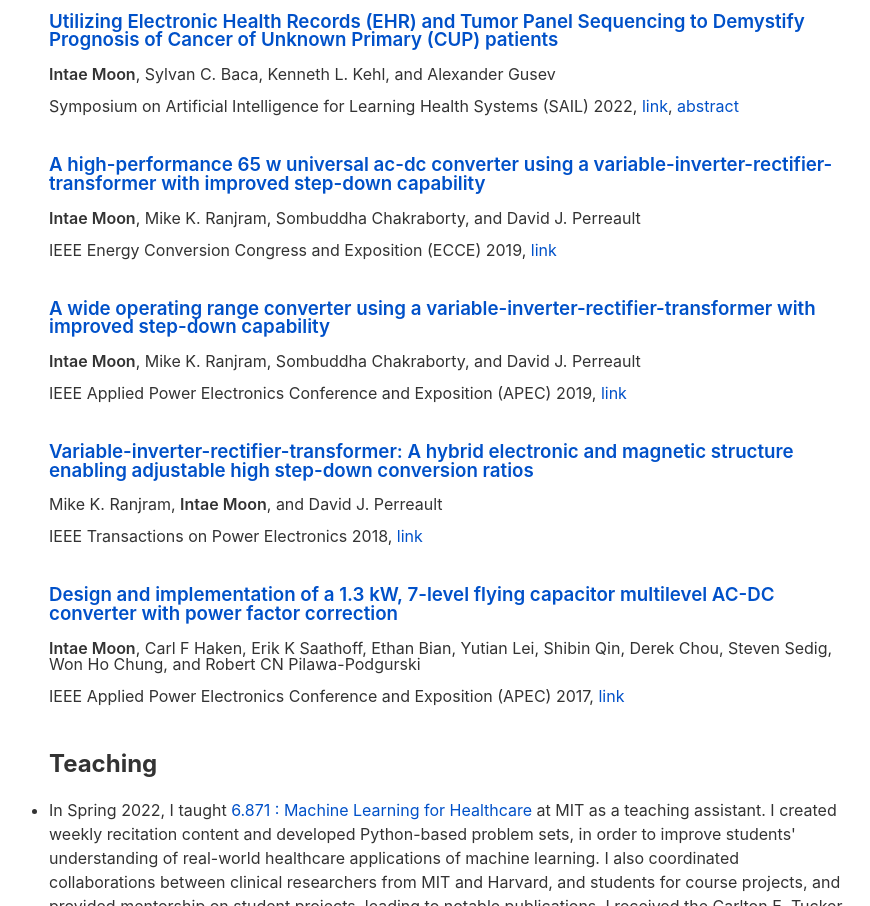
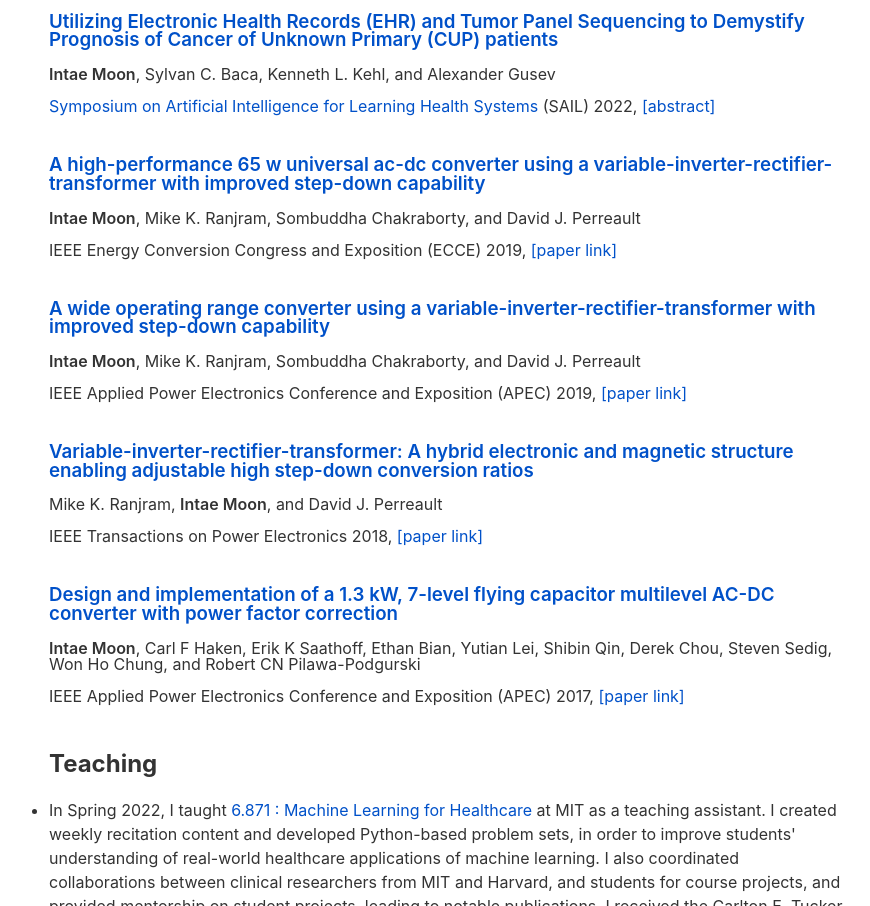
Before and after one commit to itmoon7/itmoon7.github.io, a plain HTML site: page index.html in a window 1280 px wide. Shown: the part 1891-2797 px from the top of the page, without its empty margins (191-1061 px from the left). Drawn offline with Linux system fonts and the light colour scheme.

Commit message:
Update index.html

```diff
--- a/index.html
+++ b/index.html
@@ -79,35 +79,35 @@
           <p>
             <span class="pub-title">Utilizing Electronic Health Records (EHR) and Tumor Panel Sequencing to Demystify Prognosis of Cancer of Unknown Primary (CUP) patients</span></p>
           <p><span class="self-author">Intae Moon</span>, Sylvan C. Baca, Kenneth L. Kehl, and Alexander Gusev</p>
-         <p>Symposium on Artificial Intelligence for Learning Health Systems (SAIL) 2022, <a href=https://sail.health/index.html>link</a>, <a href = https://github.com/itmoon7/itmoon7.github.io/raw/main/assets/SAIL_abstract_final.pdf>abstract</a></p>
+         <p> <a href=https://sail.health/index.html>Symposium on Artificial Intelligence for Learning Health Systems</a> (SAIL) 2022, <a href = https://github.com/itmoon7/itmoon7.github.io/raw/main/assets/SAIL_abstract_final.pdf>[abstract]</a></p>
         </li>
 
         <li class="pub">
           <p>
             <span class="pub-title">A high-performance 65 w universal ac-dc converter using a variable-inverter-rectifier-transformer with improved step-down capability</span></p>
           <p><span class="self-author">Intae Moon</span>, Mike K. Ranjram, Sombuddha Chakraborty, and David J. Perreault</p>
-          <p>IEEE Energy Conversion Congress and Exposition (ECCE) 2019, <a href=https://ieeexplore.ieee.org/abstract/document/8912821>link</a></p>
+          <p>IEEE Energy Conversion Congress and Exposition (ECCE) 2019, <a href=https://ieeexplore.ieee.org/abstract/document/8912821>[paper link]</a></p>
         </li>
 
         <li class="pub">
           <p>
             <span class="pub-title">A wide operating range converter using a variable-inverter-rectifier-transformer with improved step-down capability</span></p>
           <p><span class="self-author">Intae Moon</span>, Mike K. Ranjram, Sombuddha Chakraborty, and David J. Perreault</p>
-          <p>IEEE Applied Power Electronics Conference and Exposition (APEC) 2019, <a href=https://ieeexplore.ieee.org/abstract/document/8721894>link</a></p>
+          <p>IEEE Applied Power Electronics Conference and Exposition (APEC) 2019, <a href=https://ieeexplore.ieee.org/abstract/document/8721894>[paper link]</a></p>
         </li>
 
         <li class="pub">
           <p>
             <span class="pub-title">Variable-inverter-rectifier-transformer: A hybrid electronic and magnetic structure enabling adjustable high step-down conversion ratios</span></p>
           <p>Mike K. Ranjram, <span class="self-author">Intae Moon</span>, and David J. Perreault</p>
-          <p>IEEE Transactions on Power Electronics 2018, <a href=https://ieeexplore.ieee.org/abstract/document/8264814>link</a></p>
+          <p>IEEE Transactions on Power Electronics 2018, <a href=https://ieeexplore.ieee.org/abstract/document/8264814>[paper link]</a></p>
         </li>
 
         <li class="pub">
           <p>
             <span class="pub-title">Design and implementation of a 1.3 kW, 7-level flying capacitor multilevel AC-DC converter with power factor correction</span></p>
           <p><span class="self-author">Intae Moon</span>, Carl F Haken, Erik K Saathoff, Ethan Bian, Yutian Lei, Shibin Qin, Derek Chou, Steven Sedig, Won Ho Chung, and Robert CN Pilawa-Podgurski</p>
-          <p>IEEE Applied Power Electronics Conference and Exposition (APEC) 2017, <a href=https://ieeexplore.ieee.org/abstract/document/7930674/>link</a></p>
+          <p>IEEE Applied Power Electronics Conference and Exposition (APEC) 2017, <a href=https://ieeexplore.ieee.org/abstract/document/7930674/>[paper link]</a></p>
         </li>
 
     </ul>
```
